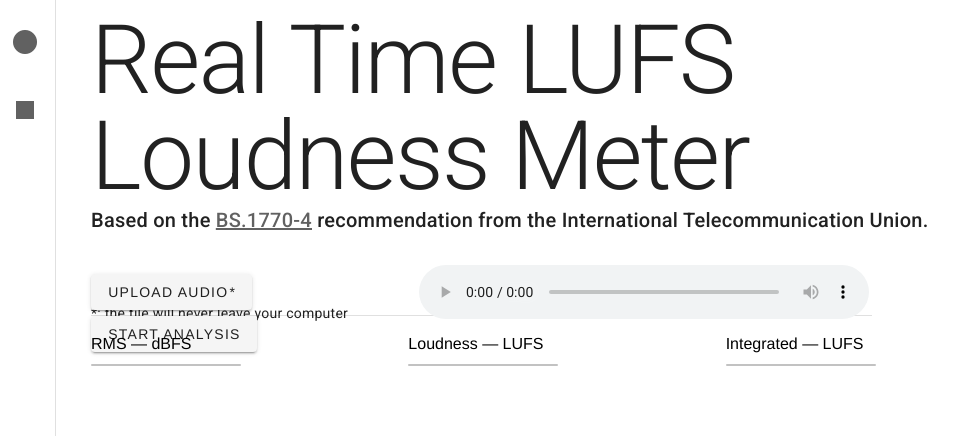
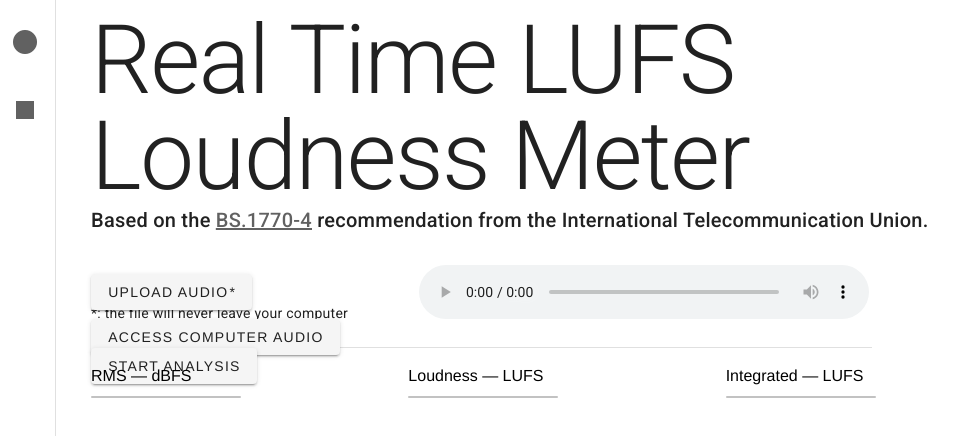
Before and after one commit to a-froghyar/realtime-lufs, a Vue app: page /#/ in a window 1280 px wide. Shown: the top 436 px of the page, without its empty margins (0-977 px from the left). Built offline with nearby package versions, Linux system fonts and the light colour scheme.

Commit message:
first trial of getting audio stream

```diff
--- a/src/components/Analyser.js
+++ b/src/components/Analyser.js
@@ -32,7 +32,8 @@ export default {
     },
     startAnalysis() {
       this.runAnalysis = true
-      if (!this.audioURL) {
+      if (!this.sourceNode) {
+        this.runAnalysis = false
         alert("You need to upload an audio file first!")
         return
       }
--- a/src/components/Home.js
+++ b/src/components/Home.js
@@ -39,5 +39,12 @@ export default {
       // Connect to master
       this.sourceNode.connect(this.audioCTX.destination)
     },
+    accessAudio() {
+      navigator.mediaDevices.getUserMedia({audio: true, video: false})
+      .then((stream) => {
+        this.sourceNode = this.audioCTX.createMediaStreamSource(stream)
+        this.connectSourceNode()
+      })
+    }
   },
 }
--- a/src/components/Home.vue
+++ b/src/components/Home.vue
@@ -47,6 +47,19 @@
             <span>&#42;</span>: the file will never leave your computer
           </h1>
         </v-row>
+          <v-row class="mt-2">
+            <v-flex md-6 class="decrease-flex">
+              <v-container>
+                <v-row align-start>
+                  <v-btn
+                  tag="label"
+                  @click="accessAudio">
+                    Access Computer Audio
+                  </v-btn>
+                </v-row>
+              </v-container>
+            </v-flex>
+          </v-row>
         <v-row class="mt-1"></v-row>
       </v-col>
     </v-flex>
```
